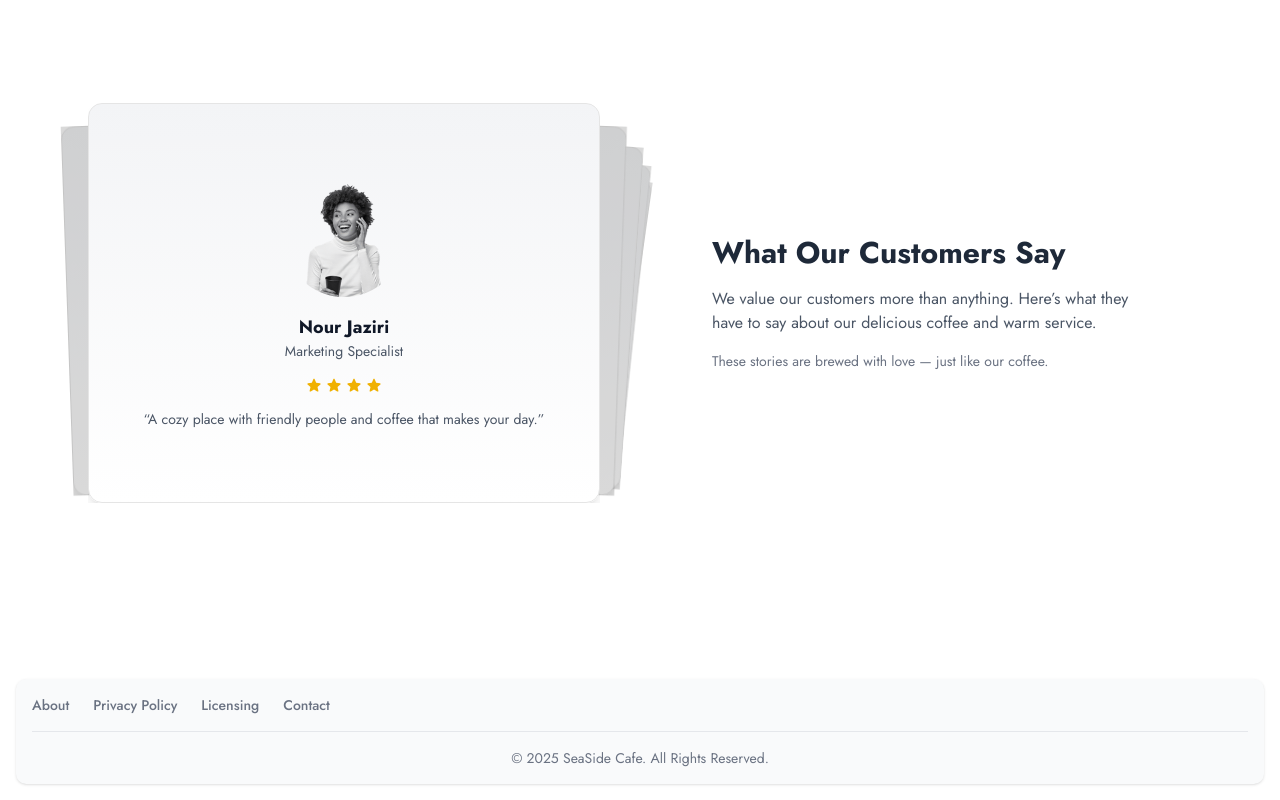
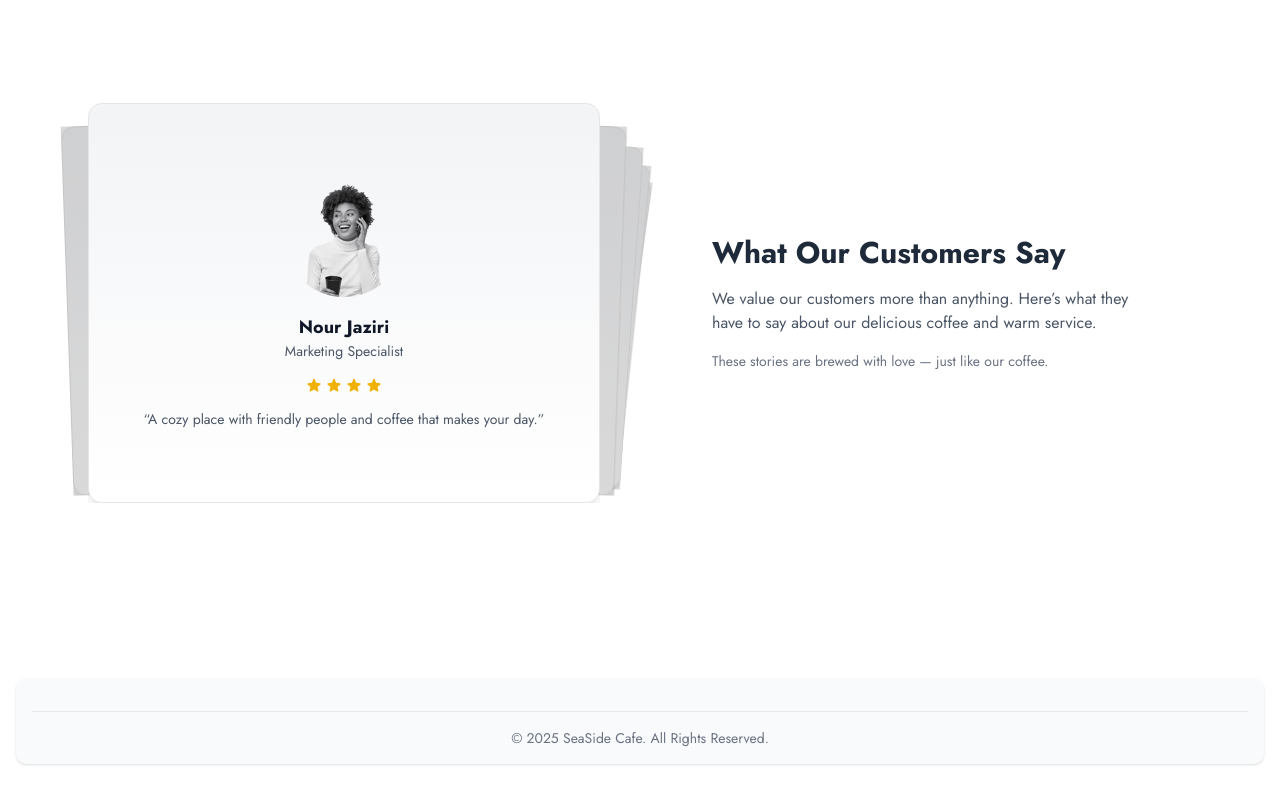
Before and after one commit to IMSET-Sousse/SeaSideCafe, a Next.js app in the folder Frontend/: page / in a window 1280 px wide. Shown: the part 1397-2197 px from the top of the page. Built offline with nearby package versions, Linux system fonts and the light colour scheme.

Commit message:
modify footer

```diff
--- a/Frontend/app/_components/Footer.jsx
+++ b/Frontend/app/_components/Footer.jsx
@@ -16,24 +16,11 @@ const Footer = () => {
               height={32}
               className="h-8 w-auto block sm:hidden"
             />
-          <ul className="flex flex-wrap items-center mb-6 text-sm font-medium text-gray-500 sm:mb-0 dark:text-gray-400">
-            <li>
-              <Link href="#" className="hover:underline me-4 md:me-6">About</Link>
-            </li>
-            <li>
-              <Link href="#" className="hover:underline me-4 md:me-6">Privacy Policy</Link>
-            </li>
-            <li>
-              <Link href="#" className="hover:underline me-4 md:me-6">Licensing</Link>
-            </li>
-            <li>
-              <Link href="#" className="hover:underline">Contact</Link>
-            </li>
-          </ul>
+
         </div>
         <hr className="my-2 border-gray-200 sm:mx-auto dark:border-gray-700 lg:my-4" />
         <span className="block text-sm text-gray-500 sm:text-center dark:text-gray-400">
-          © 2025 <Link href="https://flowbite.com/" className="hover:underline">SeaSide Cafe</Link>. All Rights Reserved.
+          © 2025 <Link href="" className="hover:underline">SeaSide Cafe</Link>. All Rights Reserved.
         </span>
       </div>
     </footer>
```
